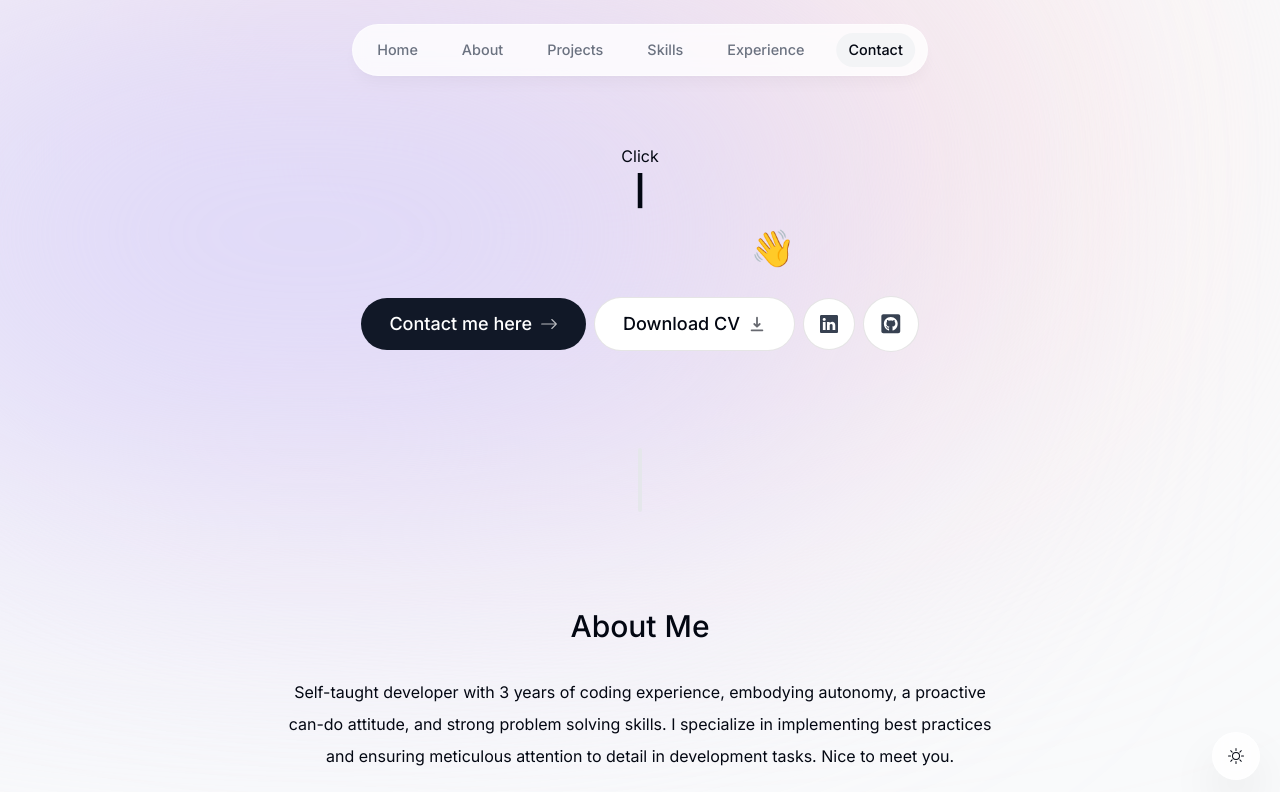
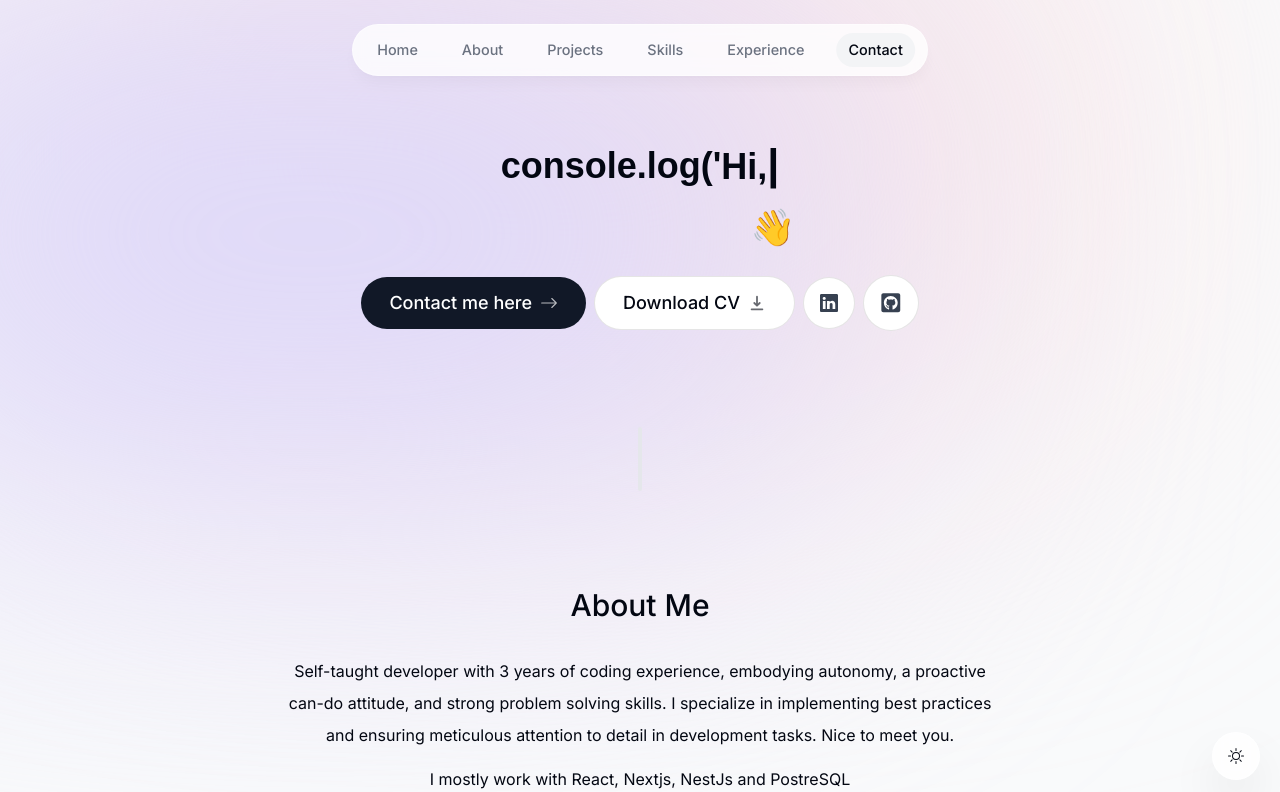
Before and after one commit to JustLenard/Portfolio-Website, a Next.js app: page / in a window 1280 px wide. Shown: the top 792 px of the page. Built offline with nearby package versions, Linux system fonts and the light colour scheme; no server answers; a web font is replaced by a local one.

Commit message:
More cursed code.

```diff
--- a/app/globals.css
+++ b/app/globals.css
@@ -22,6 +22,7 @@ html.dark {
 	content: '|';
 	-webkit-animation: blink 1.1s infinite step-start;
 	animation: blink 1.1s infinite step-start;
+	font-size: larger;
 }
 
 @keyframes blink {
--- a/components/TypingSequence.tsx
+++ b/components/TypingSequence.tsx
@@ -4,39 +4,26 @@ import { getRandomInt } from '@/lib/utils'
 import { useRef } from 'react'
 
 const TypingSequence = () => {
-	const typeHere = document.querySelector('#animated-text')
-	const typeHere2 = document.querySelector('#animated-text2')
-	const place1 = document.querySelector('#place1')
-	const place2 = document.querySelector('#place2')
-
 	const ref1 = useRef<HTMLHeadingElement | null>(null)
 	const ref2 = useRef<HTMLHeadingElement | null>(null)
-	const caret1 = useRef<HTMLDivElement | null>(null)
-	const caret2 = useRef<HTMLDivElement | null>(null)
 
 	const text = "console.log('"
 	const text2 = "Hi, I am Vitalie')"
 
-	const trigger = () => {
-		if (!ref1.current || !ref2.current) return
+	const length1 = text.length
+	const length2 = text2.length
 
-		ref1.current.textContent = ''
-		ref2.current.textContent = ''
-
-		let i = 0
-		let j = 0
-
-		typingFunction(i, j)
-	}
-
+	/**
+	 * Cursed. Please don't judge
+	 **/
 	const typingFunction = (i: number, j: number) => {
 		if (!ref1.current || !ref2.current) return
 
-		if (i < text.length) {
+		if (i < length1) {
 			ref1.current.textContent += text[i]
 			i++
-			setTimeout(() => typingFunction(i, j), getRandomInt(350, 100))
-		} else if (j < text2.length) {
+			setTimeout(() => typingFunction(i, j), getRandomInt(250, 100))
+		} else if (j < length2) {
 			ref1.current.classList.remove('caret')
 			ref2.current.classList.add('caret')
 			ref2.current.textContent += text2[j]
@@ -46,69 +33,62 @@ const TypingSequence = () => {
 			} else if (j === 18) {
 				setTimeout(() => typingFunction(i, j), 2000)
 			} else {
-				setTimeout(() => typingFunction(i, j), getRandomInt(350, 100))
+				setTimeout(() => typingFunction(i, j), getRandomInt(250, 100))
 			}
-		} else if (j === text2.length) {
+		} else if (j === length2) {
 			j++
 			ref2.current.classList.remove('caret')
 			ref1.current.classList.add('caret')
 			setTimeout(() => typingFunction(i, j), 1500)
-		} else if (j === text2.length + 1) {
+		} else if (j === length2 + 1) {
 			j++
 			ref1.current.classList.remove('caret')
 			ref1.current.classList.add('active')
 			setTimeout(() => typingFunction(i, j), 1000)
-		} else if (j === text2.length + 2) {
+		} else if (j === length2 + 2) {
 			ref1.current.textContent = ''
 			ref1.current.classList.remove('active')
 			ref1.current.classList.add('caret')
 			j++
 			setTimeout(() => typingFunction(i, j), 1000)
-		} else if (j === text2.length + 3) {
+		} else if (j === length2 + 3) {
 			ref1.current.classList.remove('caret')
 			ref2.current.classList.add('caret')
-			console.log('This is j', j)
-			// console.log('setting i')
-			console.log('This is text2.length + 3', text2.length + 3)
 			i = 100
 			j++
-			console.log('This is j after increase', j)
 			setTimeout(() => typingFunction(i, j), 1500)
 		} else if (i === 100) {
 			i++
-			console.log('This is i', i)
 			ref2.current.textContent = "Hi, I am Vitalie'"
-			setTimeout(() => typingFunction(i, j), getRandomInt(350, 100))
+			setTimeout(() => typingFunction(i, j), getRandomInt(250, 100))
 		} else if (i === 101) {
 			i++
 			ref2.current.textContent = 'Hi, I am Vitalie'
 			setTimeout(() => typingFunction(i, j), 1000)
 		} else if (i === 102) {
 			i++
-			ref2.current.textContent = 'Hi, I am Vitalie='
-			setTimeout(() => typingFunction(i, j), 2000)
+			ref2.current.textContent = 'Hi, I am Vitalie '
+			setTimeout(() => typingFunction(i, j), 1000)
 		} else if (i === 103) {
 			i++
-			ref2.current.textContent = 'Hi, I am Vitalie=)'
+			ref2.current.textContent = 'Hi, I am Vitalie ='
 			setTimeout(() => typingFunction(i, j), 2000)
 		} else if (i === 104) {
-			console.log('removing caret')
+			i++
+			ref2.current.textContent = 'Hi, I am Vitalie =)'
+			setTimeout(() => typingFunction(i, j), 2000)
+		} else if (i === 105) {
 			ref2.current.classList.remove('caret')
 		}
 	}
 
+	setTimeout(() => typingFunction(0, 0), 2000)
+
 	return (
-		<>
-			<div>
-				<button className="block" onClick={trigger}>
-					Click
-				</button>
-			</div>
-			<div className="flex justify-center items-center text-4xl font-bold mb-8 specialfont">
-				<h1 ref={ref1} className="caret"></h1>
-				<h1 ref={ref2}></h1>
-			</div>
-		</>
+		<div className="flex justify-start items-center text-4xl font-bold mb-8 specialfont">
+			<h1 ref={ref1} className="caret"></h1>
+			<h1 ref={ref2}></h1>
+		</div>
 	)
 }
 
```
Also changed, not shown: public/lilith_clothed_tattoo.png (deleted).
